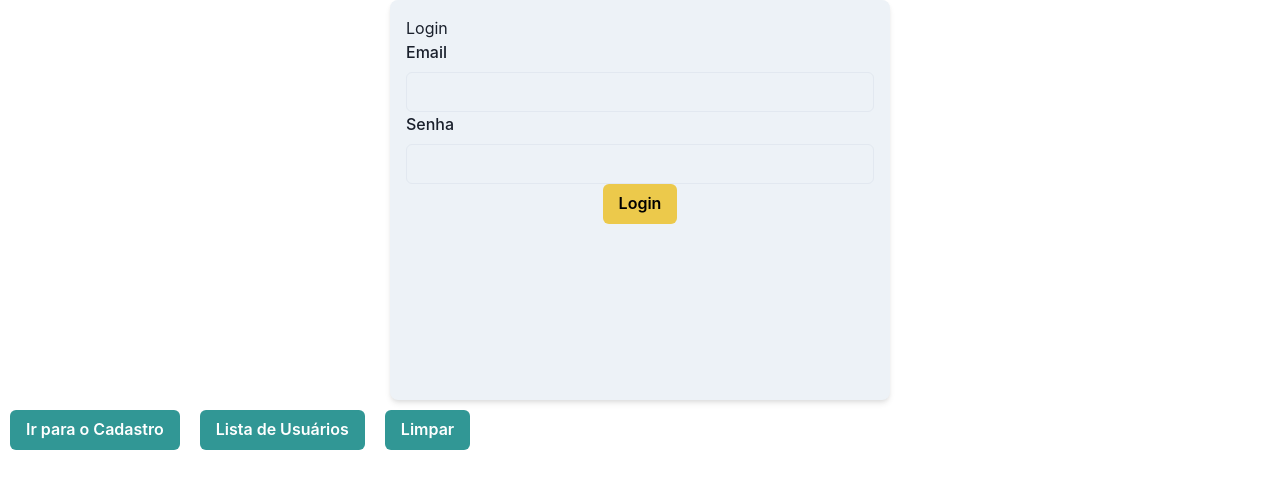
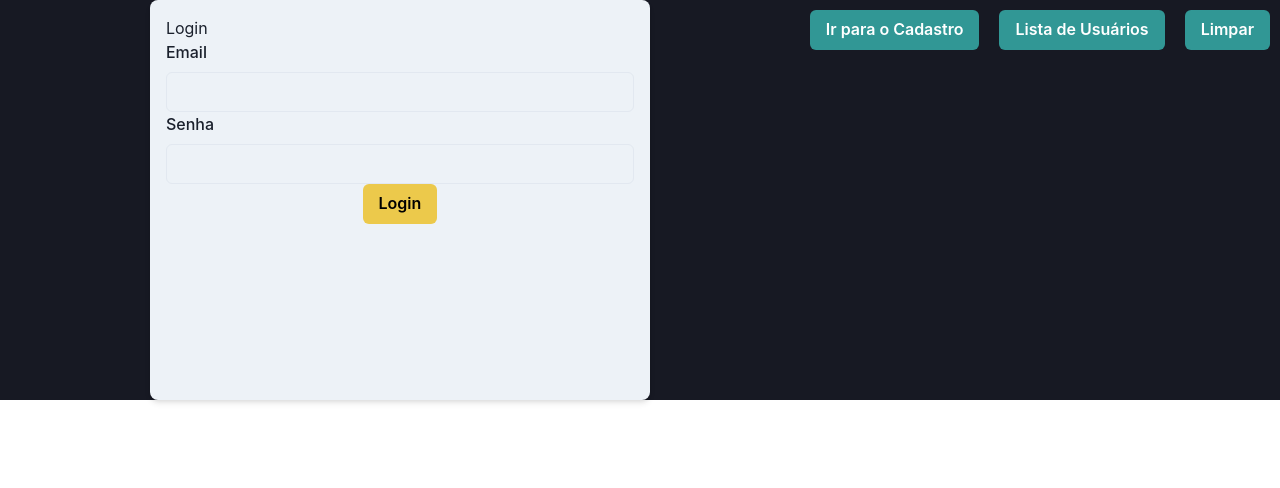
Before and after one commit to GabrielSilva0109/API---Node, a React (Create React App) app in the folder src/front/: page / in a window 1280 px wide. Shown: the top 488 px of the page. Built offline with nearby package versions, Linux system fonts and the light colour scheme.

Commit message:
Update ApiCall.jsx

```diff
--- a/src/front/src/ApiCall.jsx
+++ b/src/front/src/ApiCall.jsx
@@ -5,6 +5,7 @@ import 'react-toastify/dist/ReactToastify.css'; // Importe o estilo padrão do r
 import { useNavigate } from 'react-router-dom';
 
 import {
+  Flex,
   Center,
   Box,
   FormControl,
@@ -101,7 +102,11 @@ const ApiCall = () => {
 
   return (
 
-    <div>
+    <Flex
+      background='gray.900'
+      width='100%'
+      heigth='100%'
+      >
       <Center></Center>
       <Box
       w="500px" // Largura do seu box
@@ -211,7 +216,7 @@ const ApiCall = () => {
 
 
 
-    </div>
+    </Flex>
   );
 };
 
```
